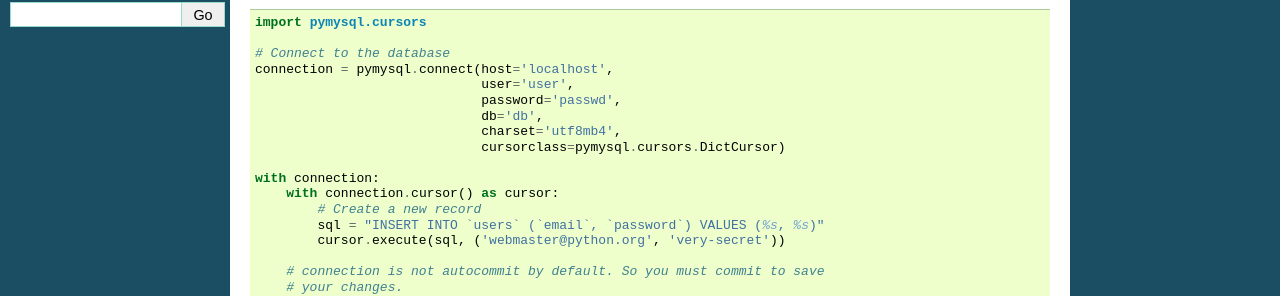
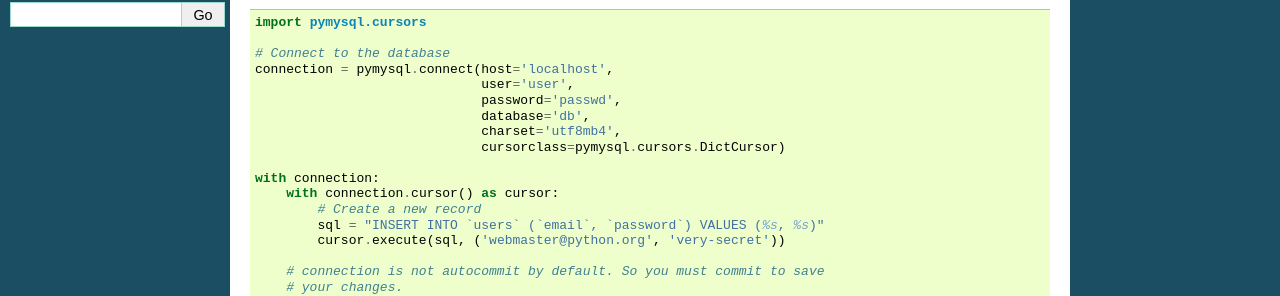
Before and after one commit to PyMySQL/PyMySQL, a Sphinx documentation site: the page built from docs/source/user/examples.rst, in a window 1280 px wide. Shown: the part 314-610 px from the top of the page. Built offline with Sphinx 7.4.7, drawn with Linux system fonts in a browser that asks for light colours.

Commit message:
Use `database` in examples. (#933)

```diff
--- a/README.rst
+++ b/README.rst
@@ -105,7 +105,7 @@
     connection = pymysql.connect(host='localhost',
                                  user='user',
                                  password='passwd',
-                                 db='db',
+                                 database='db',
                                  cursorclass=pymysql.cursors.DictCursor)
 
     with connection:
--- a/docs/source/user/examples.rst
+++ b/docs/source/user/examples.rst
@@ -30,7 +30,7 @@
     connection = pymysql.connect(host='localhost',
                                  user='user',
                                  password='passwd',
-                                 db='db',
+                                 database='db',
                                  charset='utf8mb4',
                                  cursorclass=pymysql.cursors.DictCursor)
 
```
